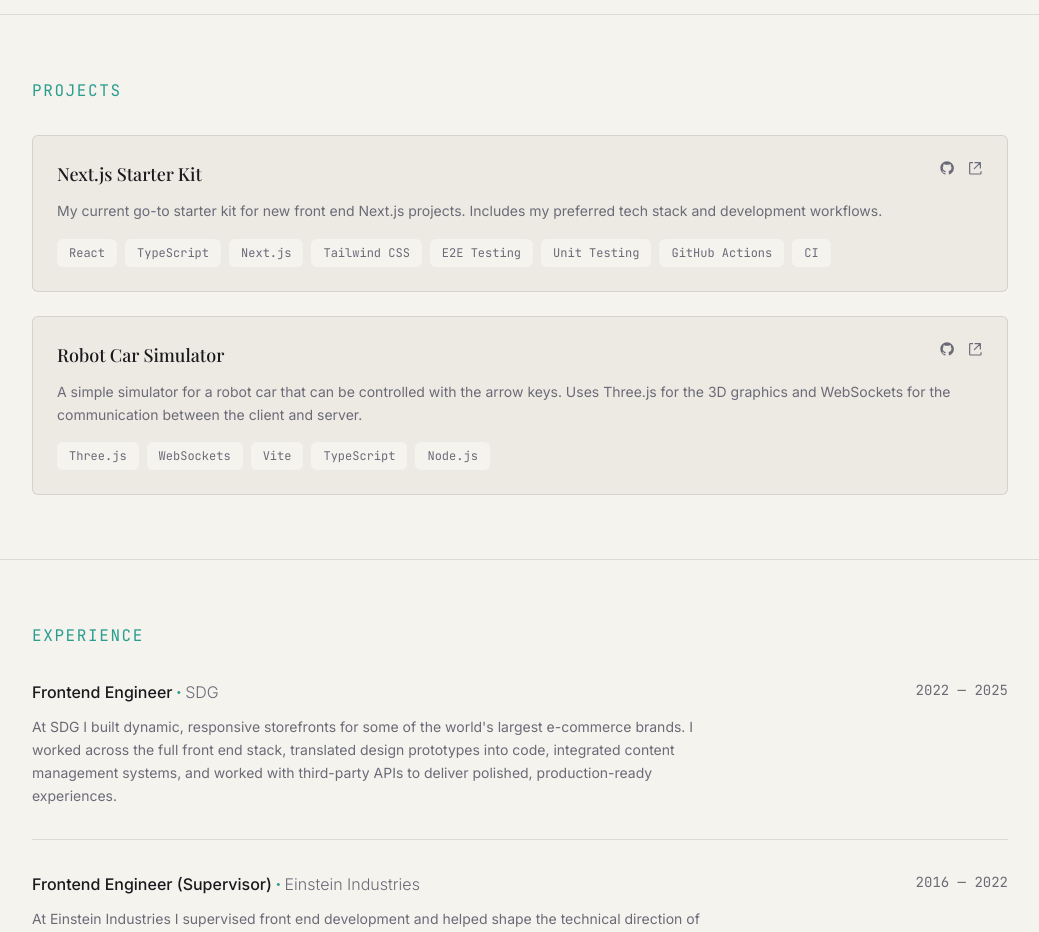
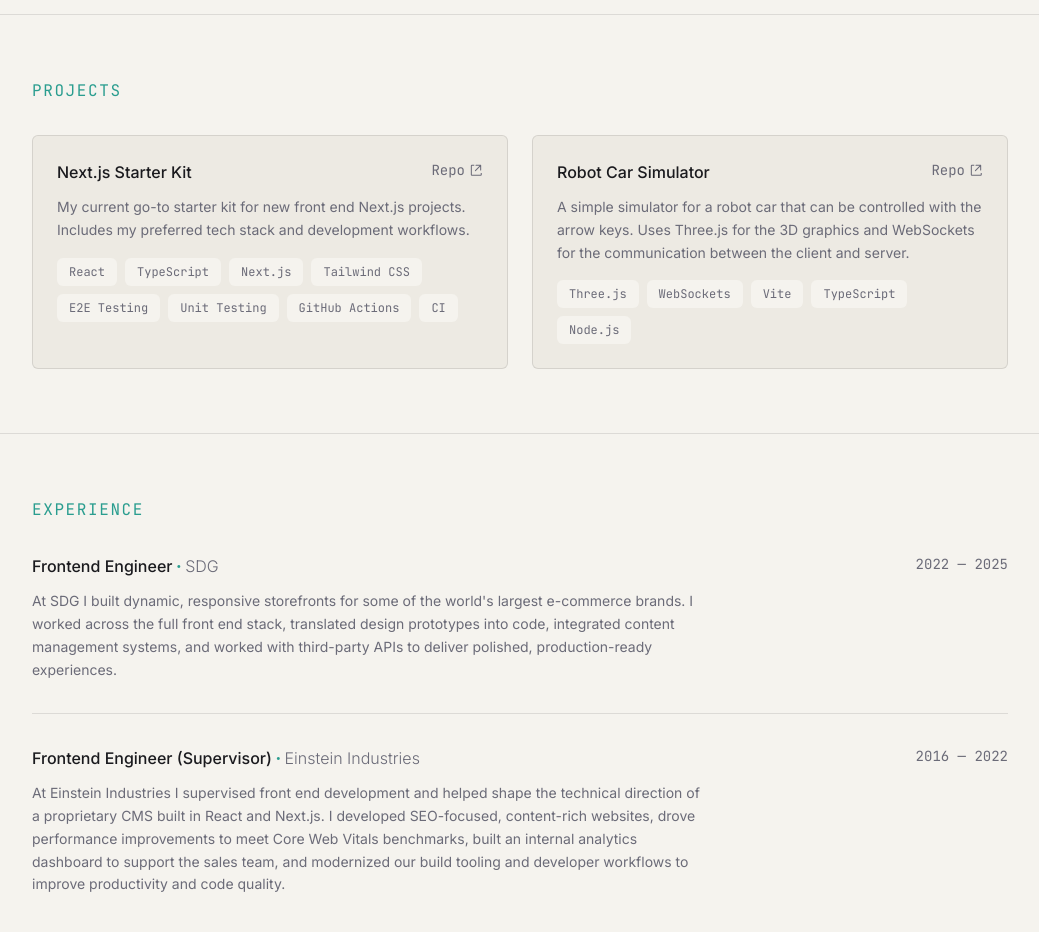
Before and after one commit to ronsj/ronsj.dev-2026, a Next.js app: page / in a window 1280 px wide. Shown: the part 1220-2152 px from the top of the page, without its empty margins (120-1159 px from the left). Built offline with nearby package versions, Linux system fonts and the light colour scheme.

Commit message:
Update project section layout

```diff
--- a/components/projects-section.tsx
+++ b/components/projects-section.tsx
@@ -1,5 +1,5 @@
 import { projects } from '@/lib/portfolio-data'
-import { ExternalLinkIcon, GitHubIcon } from '@/components/icons'
+import { ExternalLinkIcon } from '@/components/icons'
 import { SectionLabel, TagList } from '@/components/ui'
 
 export function ProjectsSection() {
@@ -11,36 +11,25 @@
       <div className="mx-auto max-w-5xl px-6">
         <SectionLabel>Projects</SectionLabel>
 
-        <div className="mt-8 flex flex-col gap-6">
+        <div className="mt-8 grid grid-cols-1 gap-6 lg:grid-cols-2">
           {projects.map((project) => (
             <article
               key={project.title}
               className="border-site-border bg-site-surface rounded-md border p-6"
             >
               <div className="flex items-start justify-between gap-4">
-                <h3 className="font-display text-site-heading text-lg font-medium">
+                <h3 className="text-site-heading font-sans text-base font-medium">
                   {project.title}
                 </h3>
-                <div className="flex shrink-0 items-center gap-3">
                 <a
                   href={project.repo}
                   target="_blank"
                   rel="noopener noreferrer"
-                    className="text-site-body hover:text-site-accent transition-colors"
-                    aria-label={`View ${project.title} repository`}
+                  className="text-site-body hover:text-site-accent inline-flex shrink-0 items-center gap-1 font-mono text-sm transition-colors"
                 >
-                    <GitHubIcon className="size-4" />
+                  Repo
+                  <ExternalLinkIcon className="size-3.5" />
                 </a>
-                  <a
-                    href={project.live}
-                    target="_blank"
-                    rel="noopener noreferrer"
-                    className="text-site-body hover:text-site-accent transition-colors"
-                    aria-label={`View ${project.title} live project`}
-                  >
-                    <ExternalLinkIcon className="size-4" />
-                  </a>
-                </div>
               </div>
 
               <p className="text-site-body mt-3 text-sm/relaxed">
```
Lines whose indentation alone changed are shown as unchanged.
